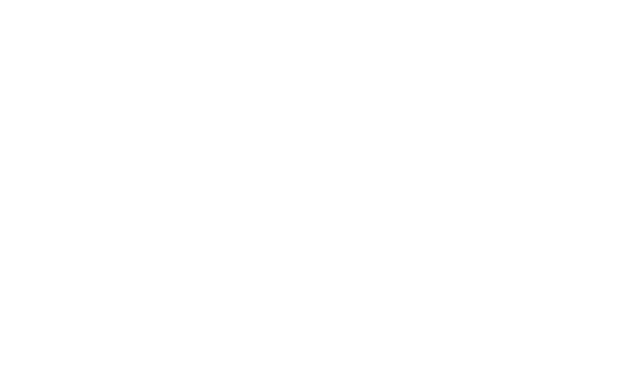
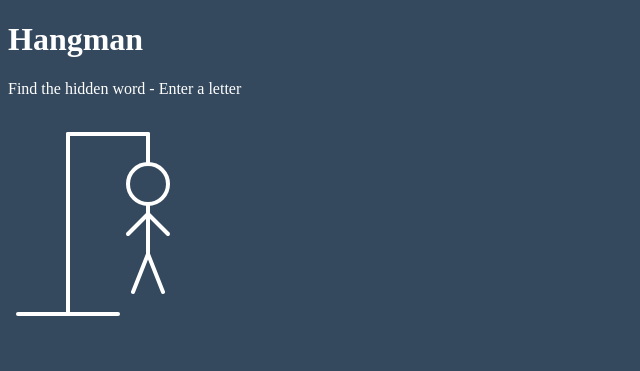
Before and after one commit to etorres-revature/JS_Hangman, a plain HTML site: page index.html in a window 1280 px wide. Shown: the whole page, without its empty margins (0-640 px from the left). Drawn offline with Linux system fonts and the light colour scheme.

Commit message:
svg hangman added to html

```diff
--- a/index.html
+++ b/index.html
@@ -10,7 +10,32 @@
 </head>
 <body>
 
+    <h1>Hangman</h1>
 
+    <p>Find the hidden word - Enter a letter</p>
+<div class="game-container">
+    <svg height="250" width="200"class="figure-container">
+          <!-- gallows -->
+    <line x1="60" y1="20" x2="140" y2="20" />
+    <line x1="140" y1="20" x2="140" y2="50" />
+    <line x1="60" y1="20" x2="60" y2="200" />
+    <line x1="10" y1="200" x2="110" y2="200" />
+
+    <!-- head/circle -->
+    <circle cx="140" cy="70" r="20"/>
+    <!-- body -->
+    <line x1="140" y1="90" x2="140" y2="140" />
+    <!-- left arm -->
+    <line x1="160" y1="120" x2="140" y2="100" />
+    <!-- right arm -->
+    <line x1="140" y1="100" x2="120" y2="120" />
+    <!-- left leg -->
+    <line x1="140" y1="140" x2="125" y2="178" />
+    <!-- right arm -->
+    <line x1="140" y1="140" x2="155" y2="178" />
+
+    </svg>
+</div>
     <script src="./app.js"></script>
 </body>
 </html>
--- a/style.css
+++ b/style.css
@@ -0,0 +1,11 @@
+body {
+    background-color: #34495e;
+    color: #fff;
+}
+
+.figure-container {
+    fill: transparent;
+    stroke: #fff;
+    stroke-width: 4px;
+    stroke-linecap: round;
+}
```
